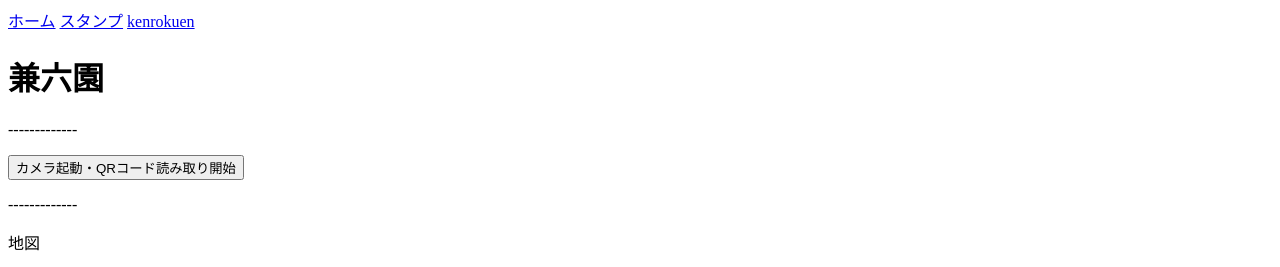
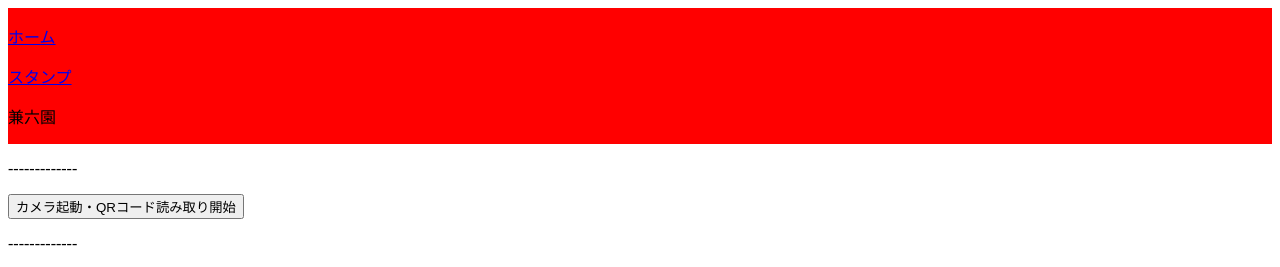
Before and after one commit to kodai-160/flask-PD, a Flask app: page /kenrokuen in a window 1280 px wide. Shown: the top 267 px of the page. Run offline with Flask 3, Linux system fonts and the light colour scheme; some libraries are stand-ins or nearby versions.

Commit message:
cssをテストで書いた

```diff
--- /dev/null
+++ b/static/css/kenrokuen.css
@@ -0,0 +1,4 @@
+.header_flex {
+    display: flex;
+    background-color: red;
+}
--- a/templates/kenrokuen.html
+++ b/templates/kenrokuen.html
@@ -4,16 +4,18 @@
         <meta charset="utf-8">
         <title>兼六園</title>
         <script src="https://cdn.jsdelivr.net/npm/jsqr/dist/jsQR.js"></script>
+        <link rel="stylesheet" href="{{ url_for('static', filename='css/kenrokuen.css') }}">
     </head>
     <body>
         <header>
-            <div>
-                <a href="../">ホーム</a>
-                <a href="../stamp">スタンプ</a>
-                <a href="../sample">kenrokuen</a>
+            <div class="header_flex">
+                <div>
+                    <p><a href="../">ホーム</a></p>
+                    <p><a href="../stamp">スタンプ</a></p>
+                    <p>兼六園</p>
+                </div>
             </div>
         </header>
-        <h1>兼六園</h1>
         <p>-------------</p>
         <button onclick="startCamera()">カメラ起動・QRコード読み取り開始</button>
         <video id="video" style="display:none;"></video>
@@ -78,9 +80,10 @@
                     });
                 }
             }
-
         </script>
         <p>-------------</p>
+        <h1>説明文</h1>
+        <p>日本三名園として著名で、国の特別名勝に指定されています。広大な園内には築山、池、茶屋などがあり、四季折々の自然美を楽しむことができます。冬には雪吊りが施され、夜のライトアップでは幻想的な庭園が広がります。</p>
         <p>地図</p>
         <p><iframe src="https://www.google.com/maps/embed?pb=!1m18!1m12!1m3!1d3204.6675647453562!2d136.66007657529306!3d36.56212777231593!2m3!1f0!2f0!3f0!3m2!1i1024!2i768!4f13.1!3m3!1m2!1s0x5ff83383f9b25905%3A0x970a7b3df003f2e4!2z5YW85YWt5ZyS!5e0!3m2!1sja!2sjp!4v1700196815906!5m2!1sja!2sjp" width="600" height="450" style="border:0;" allowfullscreen="" loading="lazy" referrerpolicy="no-referrer-when-downgrade"></iframe></p>
 
```
